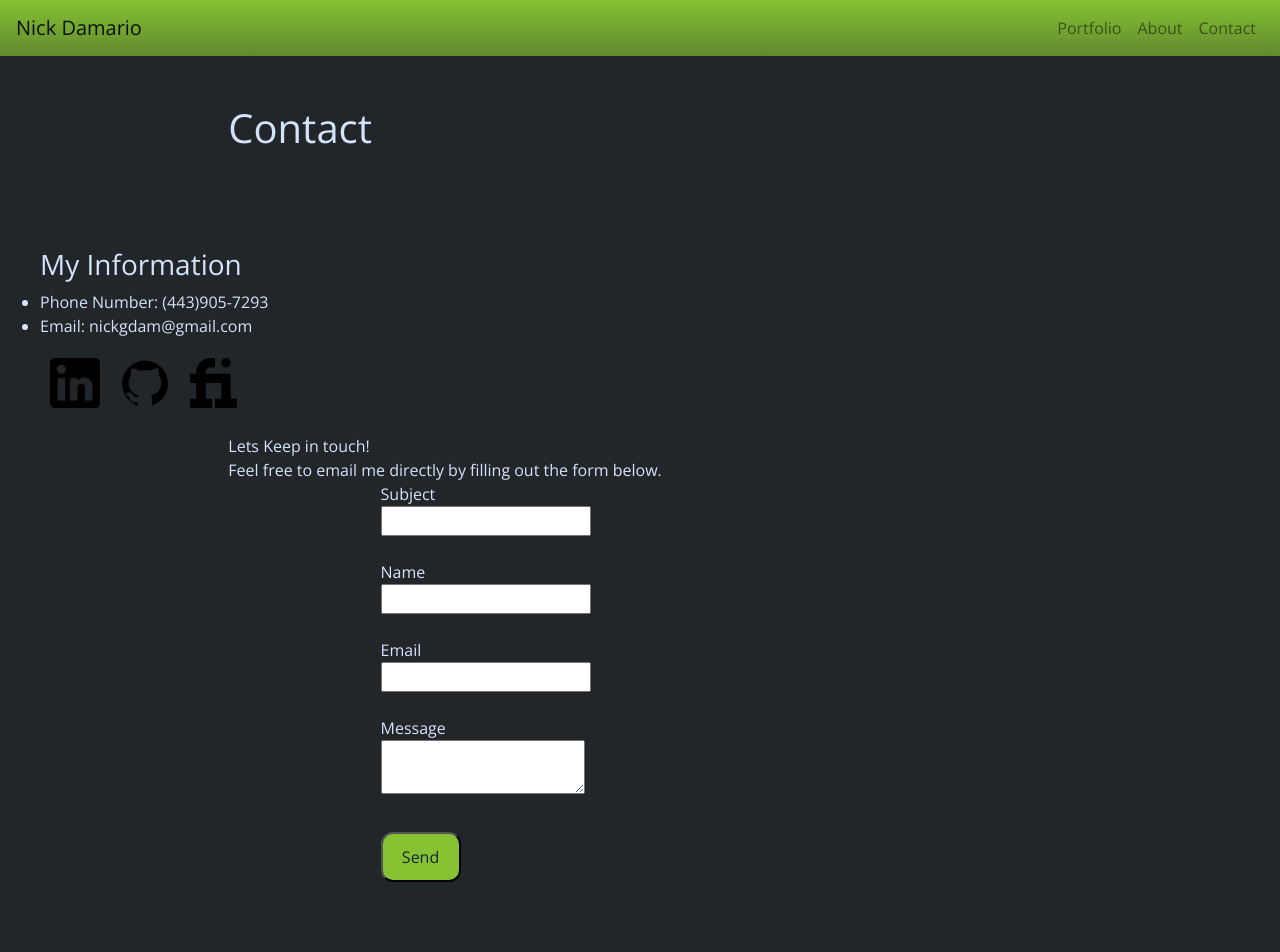
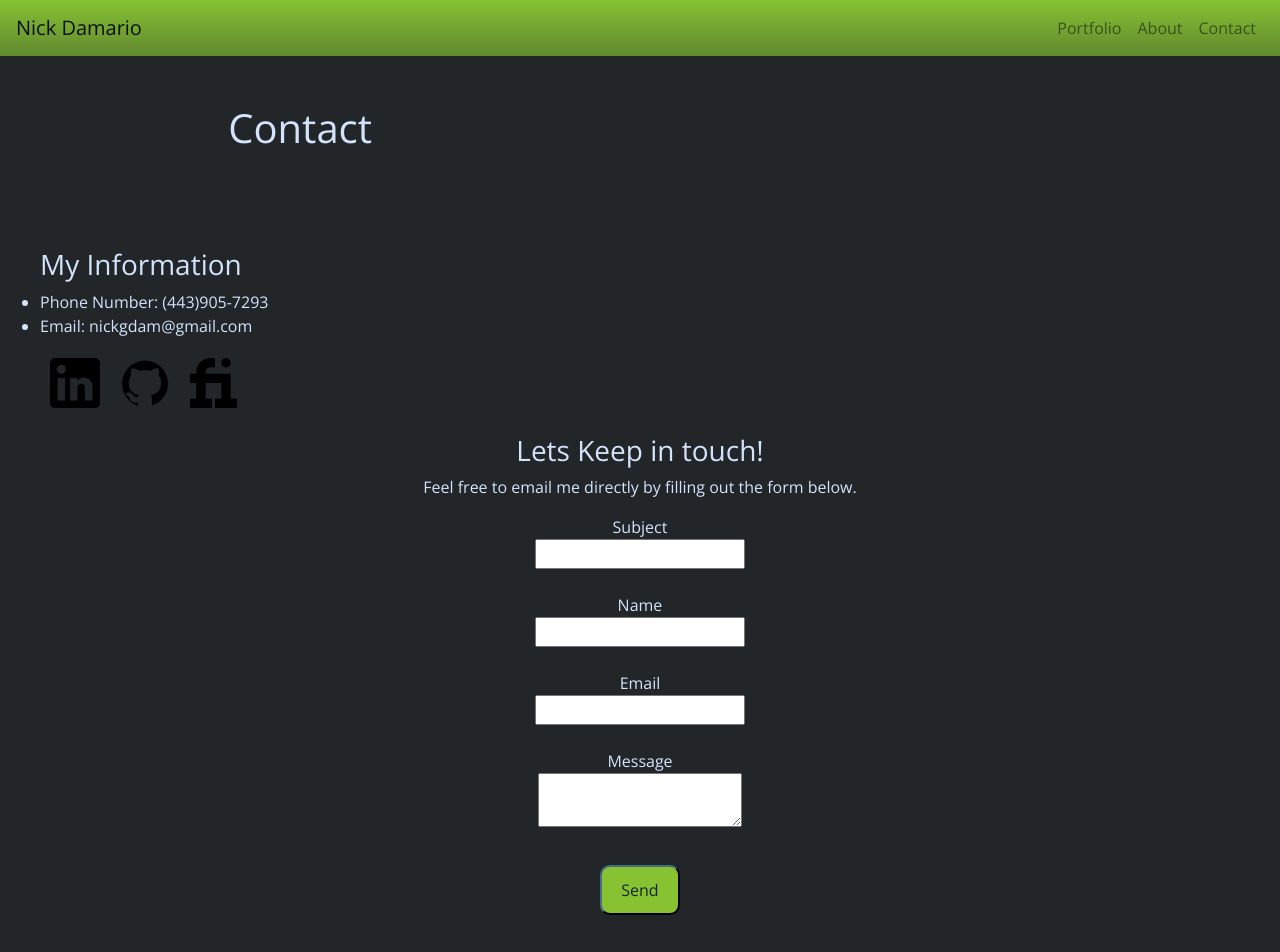
Before and after one commit to nickgdam/React-Portfolio, a React (Create React App) app: page /contact in a window 1280 px wide. Shown: the top 952 px of the page. Built offline with nearby package versions, Linux system fonts and the light colour scheme.

Commit message:
aligning contact page

```diff
--- a/src/App.css
+++ b/src/App.css
@@ -1,5 +1,6 @@
 .App {
   text-align: center;
+
 
 }
 
@@ -62,7 +63,11 @@
   display:block;
   height: 50px;
   width: 80px;
-  border-radius: 12px;
+  border-radius: 10px;
+  border-color: #17252a;
+  margin:auto;
+  text-align: center;
+
 }
 
 .spacer{
@@ -81,7 +86,10 @@
 }
 
 .yeet{
-  float: right;
+ text-align: center;
+  margin: auto;
+
+
 }
 
 .footer {
--- a/src/pages/ContactPage.js
+++ b/src/pages/ContactPage.js
@@ -38,9 +38,10 @@ function ContactPage(props) {
                 <a target="_blank" href='https://www.fiverr.com/nickdamario?public_mode=true'><img className='links' src={Fiverr}/></a>
 
                 </ul>
+                <div className='yeet'>
 
-                <Content className='yeet'>
-                   <div>Lets Keep in touch!</div> <div>Feel free to email me directly by filling out the form below.  </div>
+                <Content>
+                   <h3>Lets Keep in touch!</h3> <p>Feel free to email me directly by filling out the form below. </p><div> </div>
                 <Form  onSubmit={sendEmail}>
                     <div className="row pt-t mx-auto">
                         <div className="col-8 form-group mx-auto">
@@ -67,13 +68,14 @@ function ContactPage(props) {
                             </div>
                             <textarea type="text" name="message" />
                         </div>
-                        <div className="col-8 pt-3 mx-auto bear">
+                        <div className="col-8 pt-3 mx-auto bear yeet">
                             <input type="submit" value="Send" className="fish"/>
                         </div>
                     </div>
 
                 </Form>
                 </Content>
+                </div>
 
             </div>
         </div>
```
Also changed, not shown: 1 other file (tests, documents, lock files or other folders).
